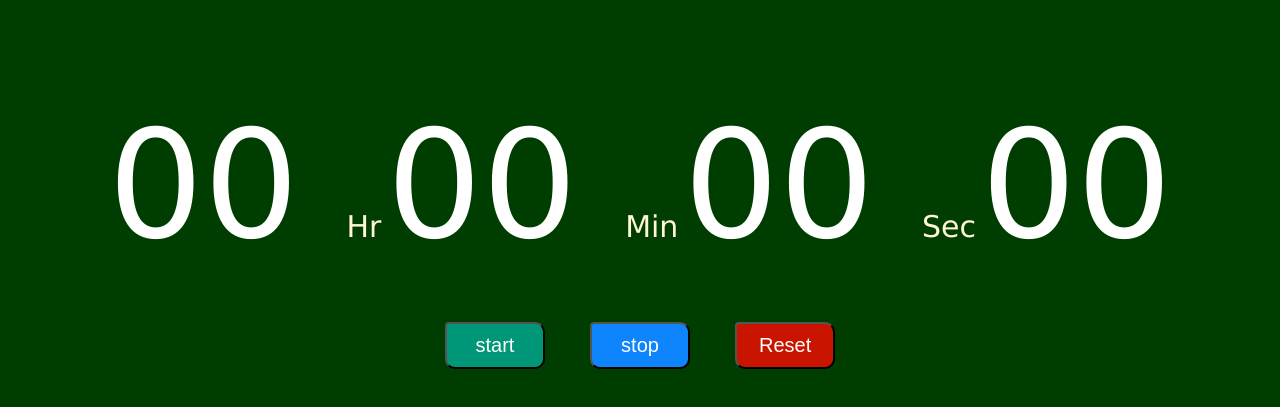
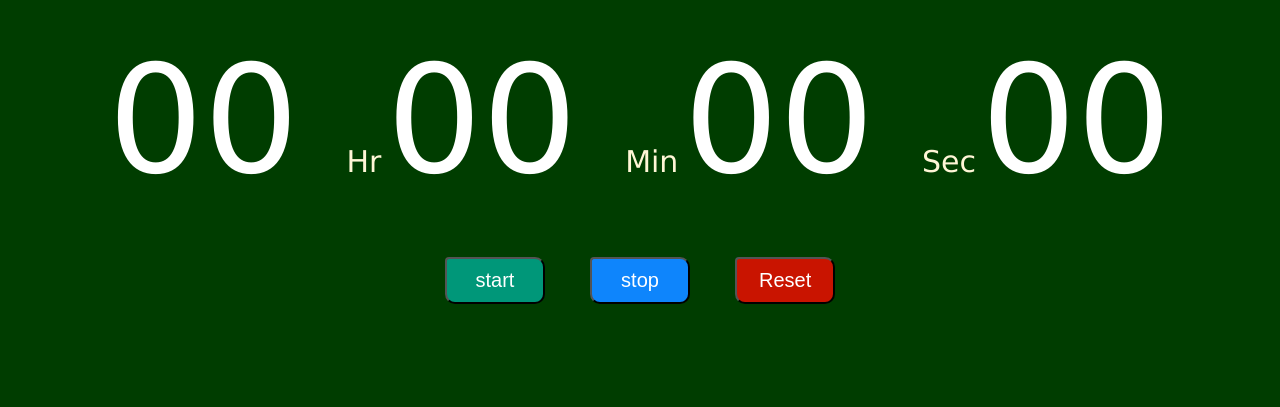
Before and after one commit to DevDavid06/Stopwatch, a plain HTML site: page index.html in a window 1280 px wide. Shown: the part 167-574 px from the top of the page. Drawn offline with Linux system fonts and the light colour scheme.

Commit message:
Update style.css

```diff
--- a/style.css
+++ b/style.css
@@ -2,15 +2,12 @@ body{
     padding: 0;
     margin: 0;
     font-family: Verdana, Geneva, Tahoma, sans-serif;
+    background-color:rgb(0, 61, 0);
+    text-align: center;
 }
 .container{
-    display: flex;
-    flex-direction: column;
-    justify-content: center;
-    align-items: center;
-    width: 100%;
-    height: 100vh;
-    background-color:rgb(0, 61, 0);
+    padding-top: 200px;
+
 }
 .digit{
     font-size: 150px;
```
